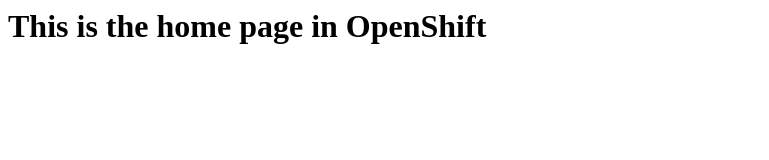
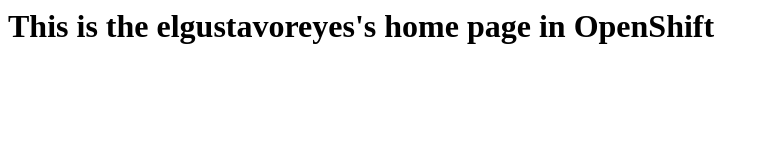
Before and after one commit to elgustavoreyes/httpd-lab, a plain HTML site: page index.html in a window 1280 px wide. Shown: the whole page, without its empty margins (0-769 px from the left). Drawn offline with Linux system fonts and the light colour scheme.

Commit message:
Home page

```diff
--- a/index.html
+++ b/index.html
@@ -3,6 +3,6 @@
     <title>HTML Home Page</title>
   </head>
   <body>
-    <h1>This is the home page in OpenShift</h1>
+    <h1>This is the elgustavoreyes's home page in OpenShift</h1>
   </body>
 </html>
```
